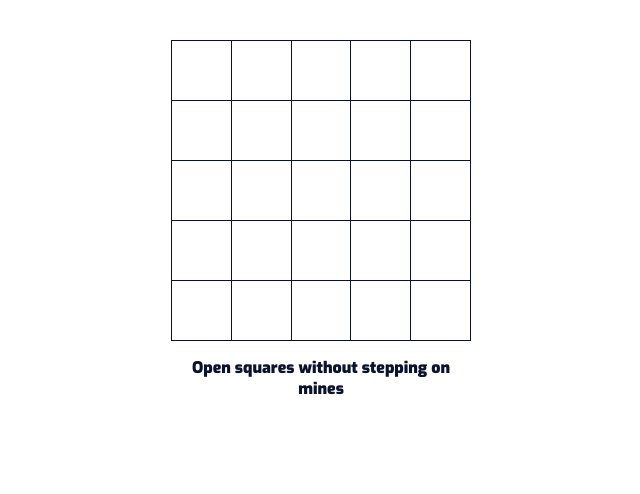
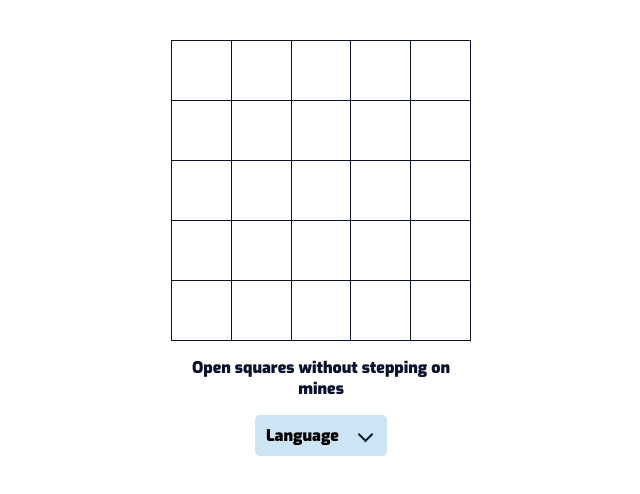
Before and after one commit to mustafaberat/MayinTarlasi-Game-by-Vue, a Vue app: page / in a window 1280 px wide. Shown: the top 494 px of the page, without its empty margins (319-959 px from the left). Built offline with nearby package versions, Linux system fonts and the light colour scheme.

Commit message:
styled dropdown, lack: end case - change lang

```diff
--- a/package.json
+++ b/package.json
@@ -9,7 +9,8 @@
   },
   "dependencies": {
     "core-js": "^3.6.4",
-    "vue": "^2.6.11"
+    "vue": "^2.6.11",
+    "vue-dynamic-dropdown": "^1.0.12"
   },
   "devDependencies": {
     "@vue/cli-plugin-babel": "~4.2.0",
--- a/src/components/MayinTarlasi.vue
+++ b/src/components/MayinTarlasi.vue
@@ -19,25 +19,47 @@
 
     <!-- OTHERS -->
     <section>
-      <p v-if="!gameOver && language === 'tr'">Mayınlara basmadan kareleri açınız</p>
-      <p v-else-if="!gameOver && language === 'eng'">Open squares without stepping on mines</p>
+      <p v-if="!gameOver && language === 'tr'">
+        Mayınlara basmadan kareleri açınız
+      </p>
+      <p v-else-if="!gameOver && language === 'eng'">
+        Open squares without stepping on mines
+      </p>
       <p v-if="gameOver && language === 'eng'">Restart</p>
       <p v-else-if="gameOver && language === 'tr'">Tekrar Başla</p>
       <div class="buttons" v-if="gameOver">
         <button v-if="language === 'tr'" @click="restart('easy')">Kolay</button>
-        <button v-else-if="language === 'eng'" @click="restart('easy')">Easy</button>
-        <button v-if="language === 'tr'" @click="restart('normal')">Normal</button>
-        <button v-else-if="language === 'eng'" @click="restart('normal')">Normal</button>
+        <button v-else-if="language === 'eng'" @click="restart('easy')">
+          Easy
+        </button>
+        <button v-if="language === 'tr'" @click="restart('normal')">
+          Normal
+        </button>
+        <button v-else-if="language === 'eng'" @click="restart('normal')">
+          Normal
+        </button>
         <button v-if="language === 'tr'" @click="restart('hard')">Zor</button>
-        <button v-else-if="language === 'eng'" @click="restart('hard')">Hard</button>
+        <button v-else-if="language === 'eng'" @click="restart('hard')">
+          Hard
+        </button>
       </div>
     </section>
+    <vue-dropdown
+      :config="config"
+      @setSelectedOption="setNewSelectedOption($event)"
+    ></vue-dropdown>
   </div>
 </template>
 
 <script>
+// import vueDropdown from 'vue-dynamic-dropdown'
+import vueDropdown from './vue-dropdown/vue-dropdown'
+
 export default {
   name: "MayinTarlasi",
+  components: {
+    vueDropdown,
+  },
   data() {
     return {
       show: true,
@@ -59,6 +81,22 @@ export default {
         ["", "", "", "", ""],
         ["", "", "", "", ""],
       ],
+      config: {
+        options: [
+          {
+            value: "ENG",
+          },
+          {
+            value: "TR",
+          },
+        ],
+        placeholder: "Language",
+        backgroundColor: "#cde4f5",
+        textColor: "black",
+        borderRadius: "1.5em",
+        border: "1px solid gray",
+        width: 180,
+      },
     };
   },
   created: function () {
@@ -182,6 +220,10 @@ export default {
         console.error(error + "In catch");
       }
     },
+
+    setNewSelectedOption(selectedOption) {
+      this.config.placeholder = selectedOption.value;
+    },
   },
 };
 </script>
--- /dev/null
+++ b/src/components/vue-dropdown/vue-dropdown.scss
@@ -0,0 +1,109 @@
+// * * * Variables * * *
+$default-text-hover-color: #0a122e;
+$default-hover-color: rgb(58, 142, 232);
+$default-text-color: rgb(58, 142, 232);
+$option-padding: 2px 10px;
+
+.dropdown {
+  display: flex;
+  align-items: center;
+  justify-content: space-between;
+  flex-direction: column;
+  width: 130px;
+  position: relative;
+  border: 1px solid transparent;
+  border-radius: var(--main-el-border-radius);
+  cursor: pointer;
+  color: var(--dropdown-default-text-color);
+  background: var(--dropdown-background-color);
+  user-select: none;
+  transition: all 0.7s linear;
+  .dropdown-label-container {
+    display: flex;
+    width: 100%;
+    .dropdown-label {
+      display: flex;
+      justify-content: space-between;
+      flex: 1 1 auto;
+      align-items: center;
+      height: var(--option-height);
+      padding: $option-padding;
+      .text {
+        font-family: "Exo", sans-serif;
+      }
+      .angle-down {
+        display: flex;
+        justify-content: center;
+        align-items: center;
+        border: solid $default-text-color;
+        background: transparent;
+        border-width: 0 2px 2px 0;
+        padding: 4px;
+        width: 1px;
+        height: 1px;
+        margin: -3px 5px 0 0;
+        border-color: #0a122e;
+        transform: rotate(45deg);
+        transition: all 0.4s;
+      }
+      .toggled {
+        transform: rotate(-135deg);
+        transition: all 0.5s;
+      }
+    }
+  }
+
+  .options {
+    display: flex;
+    flex-direction: column;
+    justify-content: space-around;
+    .option {
+      padding-top: 10px;
+      padding-bottom: 10px;
+      padding-left: 50px;
+      padding-right: 50px;
+    }
+    .option:hover {
+      background-color: #0084d4;
+    }
+    .option:last-child {
+      border-radius: 0 0 var(--main-el-border-radius)
+        var(--main-el-border-radius);
+    }
+    .option:last-child:hover {
+      border-radius: 0 0 var(--main-el-border-radius)
+        var(--main-el-border-radius);
+    }
+  }
+}
+.dropdown.expanded {
+  border: 1px solid #0a122e;
+  transition: all 0.7s linear;
+}
+
+// Expand Class - Most important part
+.expand {
+  overflow: hidden;
+  transition-property: height;
+  transition-duration: 0.4s; // Durations can be changed without touching JS
+  transition-timing-function: cubic-bezier(
+    0.175,
+    0.885,
+    0.32,
+    1.275
+  ); // Timing functions also!
+
+  &[aria-expanded="false"] {
+    height: 0 !important;
+    transition-timing-function: cubic-bezier(
+      0.6,
+      -0.28,
+      0.735,
+      0.045
+    ); // Timing function can be different for each direction
+  }
+}
+
+// Smartphones - Landscape + Portrait
+@media only screen and (min-device-width: 320px) and (max-device-width: 480px) {
+}
--- /dev/null
+++ b/src/components/vue-dropdown/vue-dropdown.vue
@@ -0,0 +1,161 @@
+<template>
+	<div
+		class="dropdown"
+		@click.stop="toggleDropdownOptions"
+		:class="{ expanded: isExpanded }"
+		:style="computedStyles"
+	>
+		<div class="dropdown-label-container">
+			<div class="dropdown-label">
+        <span class="text">
+          {{ (config && config.prefix ? config.prefix : "") + " "
+          }}{{ config && config.placeholder ? config.placeholder : placeholder }}
+        </span>
+				<i class="angle-down" :class="{ toggled: isExpanded }"></i>
+			</div>
+		</div>
+
+		<div v-expand="isExpanded" class="options expand">
+			<div
+				v-for="option in configOptions" :key="option.id"
+				class="option"
+				@click="setCurrentSelectedOption(option);"
+			>{{ option.value }}
+			</div>
+		</div>
+	</div>
+</template>
+<script>
+	export default {
+		name: "dropdown",
+		data() {
+			return {
+				isBottomSectionToggled: false,
+				optionsHeight: 0,
+				optionHeight: 35,
+				configOptions: [
+					{
+						value: "option 1"
+					},
+					{
+						value: "option 2"
+					}
+				],
+				backgroundColor: "#fff",
+				backgroundExpandedColor: "#fff",
+				hoverBackgroundColor: "#0084d4",
+				isExpanded: false,
+				placeholder: "Placeholder",
+				textColor: "#0a122e",
+				borderRadius: "5px",
+				border: "1px solid #0a122e",
+				width: 180
+			};
+		},
+		components: {},
+		props: ["config"],
+		computed: {
+			computedStyles: function () {
+				return [
+					{"--options-height": this.optionsHeight + "px"},
+					{"--options-height-neg": "-" + this.optionsHeight + "px"},
+					{"--option-height": this.optionHeight + "px"},
+					{"--main-el-border-radius": "5px"},
+					{"--dropdown-width": this.width + "px"},
+					{"--dropdown-background-color": this.backgroundColor},
+					{"--dropdown-expanded-color": this.backgroundExpandedColor},
+					{"--dropdown-border": this.border},
+					{"--dropdown-hover-background-color": this.hoverBackgroundColor},
+					{"--dropdown-default-text-color": this.textColor}
+				];
+			}
+		},
+		directives: {
+			expand: {
+				inserted: function (el, binding) {
+					if (binding.value !== null) {
+						// eslint-disable-next-line no-inner-declarations
+						function calcHeight() {
+							const currentState = el.getAttribute("aria-expanded");
+							el.classList.add("u-no-transition");
+							el.removeAttribute("aria-expanded");
+							el.style.height = null;
+							el.style.height = el.clientHeight + "px";
+							el.setAttribute("aria-expanded", currentState);
+
+							setTimeout(function () {
+								el.classList.remove("u-no-transition");
+							});
+						}
+
+						el.classList.add("expand");
+						el.setAttribute("aria-expanded", binding.value ? "true" : "false");
+						calcHeight();
+						window.addEventListener("resize", calcHeight);
+					}
+				},
+				update: function (el, binding) {
+					if (el.style.height && binding.value !== null) {
+						el.setAttribute("aria-expanded", binding.value ? "true" : "false");
+					}
+				}
+			}
+		},
+		methods: {
+			toggleDropdownOptions() {
+				this.isExpanded = !this.isExpanded;
+			},
+			setCurrentSelectedOption(option) {
+				this.$emit("setSelectedOption", option);
+			},
+			setConfigData() {
+				if (this.config) {
+					this.configOptions = this.config.options;
+					this.width = this.config.width;
+					this.placeholder = this.config.placeholder;
+					if (this.config.backgroundColor) {
+						this.backgroundColor = this.config.backgroundColor;
+					}
+					if (this.config.backgroundExpandedColor) {
+						this.backgroundExpandedColor = this.config.backgroundExpandedColor;
+					}
+					if (this.config.border) {
+						this.border = this.config.border;
+					}
+					if (this.config.hoverBackgroundColor) {
+						this.hoverBackgroundColor = this.config.hoverBackgroundColor;
+					}
+					if (this.config.textColor) {
+						this.textColor = this.config.textColor;
+					}
+					if (this.config.borderRadius) {
+						this.borderRadius = this.config.borderRadius;
+					}
+				}
+			},
+			setOptionsHeight() {
+				this.optionsHeight = this.optionHeight * this.configOptions.length;
+			},
+			documentClicked() {
+				if (this.isExpanded) {
+					this.isExpanded = false
+				}
+			}
+		},
+		created() {
+			document.addEventListener('click', this.documentClicked);
+			this.setConfigData();
+			this.setOptionsHeight();
+		},
+		beforeUdate() {
+			// this.setOptionsHeight();
+		},
+		destroyed() {
+			document.removeEventListener('click', this.documentClicked);
+		}
+	};
+</script>
+
+<style lang="scss" scoped>
+	@import "./vue-dropdown.scss";
+</style>
```
Also changed, not shown: 1 other file (tests, documents, lock files or other folders).
